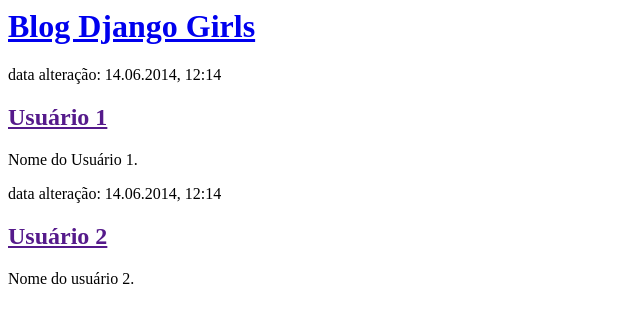
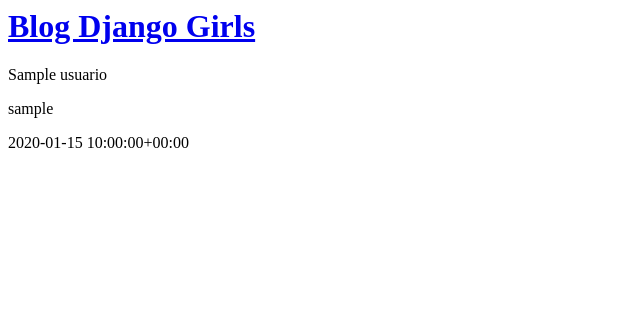
Before and after one commit to marflorencio/meu-curso-django, a Django app: page / in a window 1280 px wide. Shown: the top 323 px of the page, without its empty margins (0-640 px from the left). Run offline with Django 5.2, Linux system fonts and the light colour scheme; tables that the repository leaves empty hold one stand-in row (values such as "Sample post").

Commit message:
Modificando templates para apresentar os usuários do banco

```diff
--- a/sca/models.py
+++ b/sca/models.py
@@ -10,6 +10,6 @@
     situacao = models.CharField(max_length=1, choices=SITUACAO_CHOICES, default="A")
     data_alteracao = models.DateTimeField('data alteração')
 
-    def salvar(self):
+    def save(self, *args, **kwargs):
         self.data_alteracao = timezone.now()
-        self.save()
+        super(Usuario, self).save(*args, **kwargs)
--- a/sca/templates/sca/sca_list.html
+++ b/sca/templates/sca/sca_list.html
@@ -7,16 +7,12 @@
             <h1><a href="/">Blog Django Girls</a></h1>
         </div>
 
-        <div>
-            <p>data alteração: 14.06.2014, 12:14</p>
-            <h2><a href="">Usuário 1</a></h2>
-            <p>Nome do Usuário 1.</p>
-        </div>
-
-        <div>
-            <p>data alteração: 14.06.2014, 12:14</p>
-            <h2><a href="">Usuário 2</a></h2>
-            <p>Nome do usuário 2.</p>
-        </div>
+        {% for u in users %}
+            <div>
+                <p>{{ u.nome }}</p>
+                <p>{{ u.login }}</p>
+                <p>{{ u.data_alteracao|linebreaksbr }}</p>
+            </div>
+        {% endfor %}
     </body>
 </html>
--- a/sca/views.py
+++ b/sca/views.py
@@ -1,6 +1,9 @@
 from django.shortcuts import render
+from django.utils import timezone
+from .models import Usuario
 
 # Create your views here.
 
 def sca_list(request):
-    return render(request, 'sca/sca_list.html', {})
+    usuarios = Usuario.objects.filter(data_alteracao__lte=timezone.now()).order_by('data_alteracao')
+    return render(request, 'sca/sca_list.html', {'users':usuarios})
```
